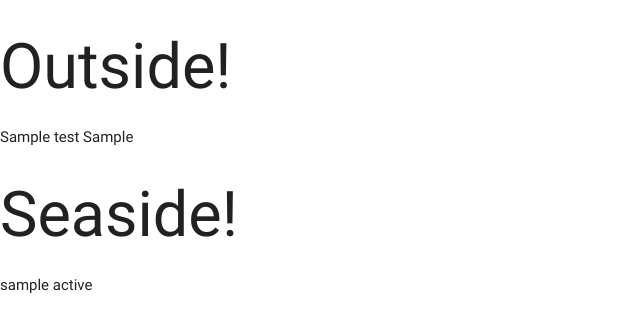
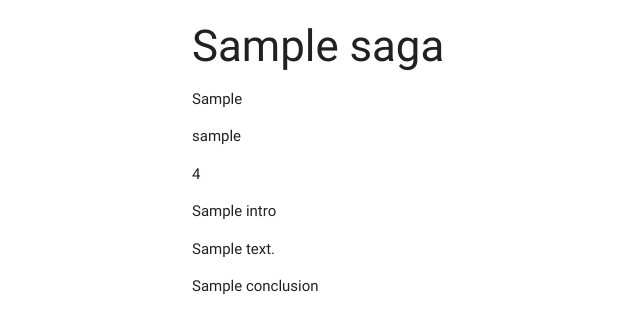
Before and after one commit to isntlee/Sagacity, a Flask app: page / in a window 1280 px wide. Shown: the top 333 px of the page, without its empty margins (0-640 px from the left). Run offline with Flask 2, Linux system fonts and the light colour scheme; a database or web service that is not in the repository returns one stand-in record (values such as "Sample title"); some libraries are stand-ins or nearby versions.

Commit message:
Setting up a basic saga/story page

```diff
--- a/app.py
+++ b/app.py
@@ -13,12 +13,13 @@ app.config["MONGO_URI"] = os.environ.get("MONGO_URI")
 
 mongo = PyMongo(app)
 
-sagas = mongo.db.test
+saga = mongo.db.sagas
 
 @app.route('/')
 @app.route('/get_sagas')
 def get_sagas():
-    return render_template("testing.html", sagas=sagas.find())
+    sagas = list(saga.find())
+    return render_template("saga.html", sagas=sagas)
 
 
 if __name__ == '__main__':
--- a/templates/base.html
+++ b/templates/base.html
@@ -6,14 +6,10 @@
         <link rel="stylesheet" href="{{url_for('static', filename='css/style.css')}}" type="text/css" />
     </head>
     <body>
-        <h1>Outside!</h1>
-        {% for saga in sagas %}
-            {{saga.sagaTitle}}
-            {{saga.sagaTagline}}
-        {% endfor %}
-
+        <div class="container">
         {% block content %}
         {% endblock %}
+        </div>
 
         <script src="https://cdnjs.cloudflare.com/ajax/libs/jquery/3.5.0/jquery.min.jss"></script>
         <script src="https://cdnjs.cloudflare.com/ajax/libs/materialize/0.100.2/js/materialize.min.js"></script>
--- /dev/null
+++ b/templates/saga.html
@@ -0,0 +1,13 @@
+{% extends 'base.html' %}
+{% block content %}
+    {% for saga in sagas %}
+            <h3>{{saga.sagaTitle}}</h3>
+            <p>{{saga.sagaTagline}}</p>
+            <p>{{saga.userName}}</p>
+            <p>{{saga.sagaRating}}</p>
+            <p>{{saga.Intro}}</p>
+            <p>{{saga.Body}}</p>
+            <p>{{saga.Conclusion}}</p>
+    {% endfor %}
+
+{% endblock %}
```
Also changed, not shown: templates/extends.html (renamed from templates/testing.html).
